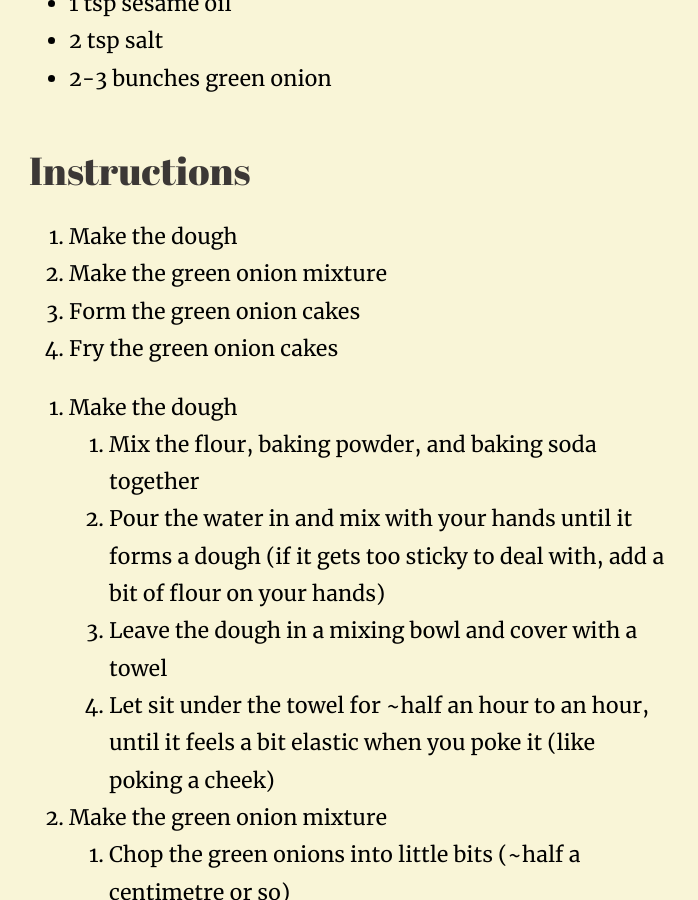
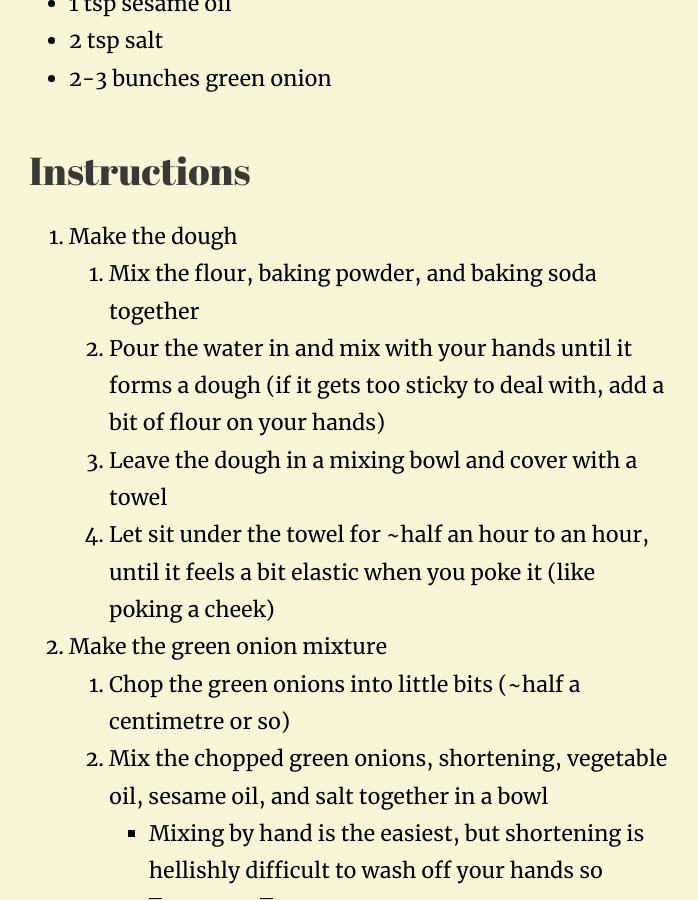
Before and after one commit to hamaluik/recipes, a Jekyll site: the page built from _recipes/green-onion-cakes.md, in a window 1280 px wide and 900 px high, scrolled down 648 px. Shown: the whole window, without its empty margins (291-989 px from the left). Built offline with Jekyll 4.4.1, drawn with Linux system fonts in a browser that asks for light colours.

Commit message:
Update from Forestry.io Kenton Hamaluik updated _recipes/green-onion-cakes.md

```diff
--- a/_recipes/green-onion-cakes.md
+++ b/_recipes/green-onion-cakes.md
@@ -19,11 +19,7 @@ ingredients:
 - 1 tsp sesame oil
 - 2 tsp salt
 - 2-3 bunches green onion
-instructions:
-- Make the dough
-- Make the green onion mixture
-- Form the green onion cakes
-- Fry the green onion cakes
+instructions: []
 
 ---
 1. Make the dough
```
Also changed, not shown: other parts of _recipes/green-onion-cakes.md (+1 -1 lines).
